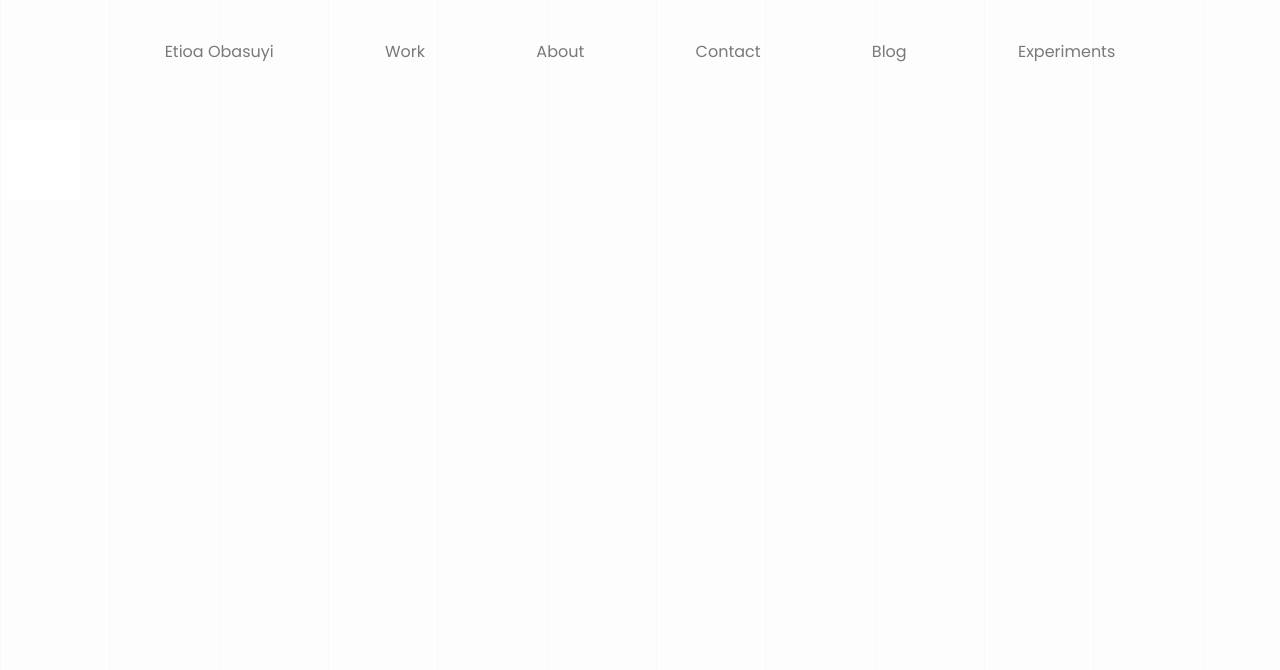
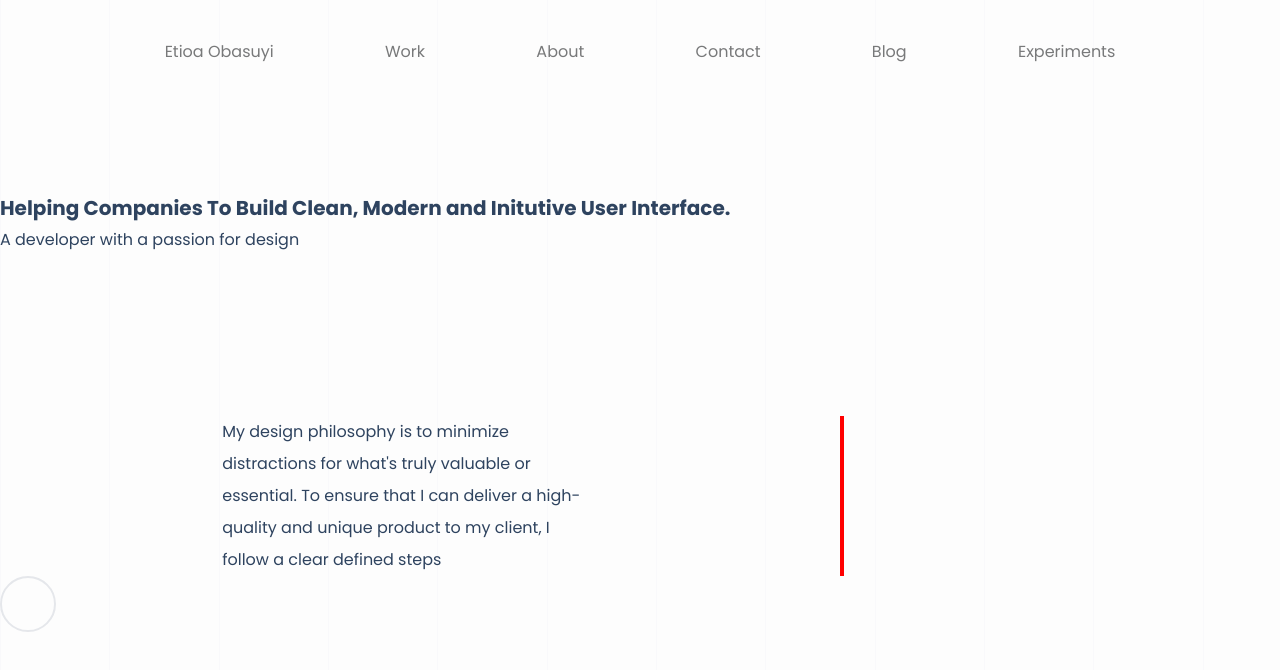
Before and after one commit to etiosa/etiosaobasuyiwebsite, a Next.js app: page /about in a window 1280 px wide. Shown: the top 670 px of the page. Built offline with nearby package versions, Linux system fonts and the light colour scheme; a web font is replaced by a local one.

Commit message:
layout about page

```diff
--- a/components/Layout/Layout.tsx
+++ b/components/Layout/Layout.tsx
@@ -1,12 +1,69 @@
+import { useEffect } from "react"
 import Line from "../line/line"
 import Nav from "../Nav/Nav"
 function Layout({ children }: any) {
+
+    //curosor here
+    useEffect(() => {
+        console.log("useffetc called agai")
+        const cursor = (event: any) => {
+            if (mouseCurouser) {
+                mouseCurouser.style.left = event.clientX + "px"
+                mouseCurouser.style.top = event.clientY + "px";
+
+
+            }
+            if (ProjectImage) {
+
+                ProjectImage.forEach(image => {
+                    image.addEventListener('mouseover', () => {
+                        outter?.classList.add("scale-[4]", "opacity-1", "bg-[#F26527]");
+
+                        outterText?.classList.add('text-opacity');
+                    })
+
+                })
+
+                ProjectImage.forEach(image => {
+                    image.addEventListener('mouseleave', () => {
+                        outter?.classList.remove("scale-[4]");
+                        outterText?.classList.remove('text-opacity');
+                    })
+
+                })
+            }
+
+        }
+        const mouseCurouser = document.querySelector('.cursor');
+        //project-image
+        const ProjectImage = document.querySelectorAll('.project-image');
+        const outter = document.querySelector('.outter')
+        const outterText = document.querySelector('.outterText')
+        window.addEventListener("mousemove", cursor)
+
+
+
+
+
+    })
 
     return (
         <>
             <Nav />
             <Line />
-            <main>{children}
+            <main>
+                {children}
+                <div
+
+
+                    className='cursor fixed overflow-hidden border-2  w-14 h-14 rounded-full text-center  '>
+                    <div className="outter  w-5 h-5 relative  top-4 left-4  rounded-full transition-all duration-500	 ">
+                    </div>
+                    <span className=' outterText relative  font-bold text-lg font-Poppins text-hide'>View</span>
+
+
+
+                </div>
             </main>
         </>
 
--- a/components/line/line.tsx
+++ b/components/line/line.tsx
@@ -2,7 +2,7 @@ function Line(){
 
     return (
         <>
-        <div className="grid top-0 grid-cols-6 md:grid-cols-12  md:gap-8  gap-5   -z-1  absolute left-0 right-0">
+        <div className="grid top-0 grid-cols-6 md:grid-cols-12  md:gap-8  gap-5   -z-1  fixed left-0 right-0">
             <div className="bg-[#ebeef53b] h-screen w-[0.34px]"></div>
             <div className="bg-[#ebeef53b] h-screen w-[0.34px]"></div>
             <div className="bg-[#ebeef53b] h-screen w-[0.34px]"></div>
--- a/pages/_app.tsx
+++ b/pages/_app.tsx
@@ -1,9 +1,12 @@
 import '../styles/globals.css'
 import type { AppProps } from 'next/app'
 import Layout from '../components/Layout/Layout'
-
+import {AnimatePresence} from "framer-motion"
 export default function App({ Component, pageProps }: AppProps) {
   return(
+    <AnimatePresence mode="wait">
   <Layout>
-  <Component {...pageProps} /> </Layout>)
+  <Component {...pageProps} /> </Layout>
+  </AnimatePresence>
+  )
 }
--- a/pages/about/index.tsx
+++ b/pages/about/index.tsx
@@ -2,10 +2,69 @@ import { NextPage } from "next/types"
 import { motion } from "framer-motion";
 
 const About: NextPage = () => {
-    return (
-        <div className="bg-[white] h-20 w-20">
-        <motion.div whileHover={{ scale: 1.2 }} whileTap={{ scale: 0.8 }} />
+  //5xl
+  //leading 4re
+  return (
+    <>
+      <div className="flex flex-col  items-center  w-10/12 justify-start relative mt-32">
+        <div className=" w-full relative flex justify-center items-center mb-24 max-[500px]:flex-col ">
+
+          <h2 className="text-[#2E435F] font-bold text-xl  max-[500px]:text-xl font-Poppins leading-[2rem]  w-full relative">
+            Helping Companies To Build Clean, Modern and Initutive User Interface.
+            <p className="absolute text-sm font-normal">A developer with a passion for design</p>
+          </h2>
+          <div className="bg-[blue] w-14  block"></div>
+
+        </div>
+
+
+        <div className="w-7/12 relative font-Poppins  text-[#2E435F] flex   mt-24 leading-[2rem] justify-between">
+          <p className="w-7/12"> My design philosophy is to minimize distractions for what's truly valuable or essential.  To ensure that I can deliver a
+            high-quality and unique product to my client, I follow a clear defined steps</p>
+          <div className="bg-[red] w-1  block"></div>
+        </div>
+
+        {/* process role*/}
+
       </div>
-    )
+
+    </>
+  )
 }
 export default About
+
+/*
+
+       <div className="w-[100vw] ">
+        <div className="bg-[red] w-5 h-[4000px] ">
+          <div className="bg-[blue] w-14 h-14 rounded-full relative mb-24">
+            <span className="absolute">Discover</span>
+          <div className="bg-[green]  absolute top-2 left-16 w-[600px] p-10 h-[120px]"><p className="font-poppins">
+          In this initial phase the goal is to learn as much as
+possible about what makes your business unique
+            </p></div>
+            </div>
+
+            <div className="bg-[blue] w-14 h-14 rounded-full relative mb-24 mt-24">
+            <span className="absolute">Discover</span>
+          <div className="bg-[green]  absolute top-2 left-16 w-[600px] p-10 h-[120px]"><p className="font-poppins">
+          In this initial phase the goal is to learn as much as
+possible about what makes your business unique
+            </p></div>
+            </div>
+
+
+            <div className="bg-[blue] w-14 h-14 rounded-full relative mb-24 mt-24">
+            <span className="absolute">Discover</span>
+          <div className="bg-[green]  absolute top-2 left-16 w-[600px] p-10 h-[120px]"><p className="font-poppins">
+          In this initial phase the goal is to learn as much as
+possible about what makes your business unique
+            </p></div>
+            </div>
+        </div>
+
+
+
+        </div>
+
+*/
--- a/pages/index.tsx
+++ b/pages/index.tsx
@@ -2,11 +2,9 @@ import Head from 'next/head'
 import Image from 'next/image'
 import styles from '../styles/Home.module.css'
 import { motion } from "framer-motion"
-import { useEffect, useState } from 'react'
 import ScrollTrigger from "gsap/dist/ScrollTrigger";
 
 import { gsap } from "gsap";
-import Line from '../components/line/line'
 gsap.registerPlugin(ScrollTrigger);
 
 
@@ -54,54 +52,11 @@ const popImage = {
 
   },
 }
-/*  filter: `drop-shadow(0px 354px 142px rgba(32, 37, 42, 0.01)) drop-shadow(0px 199px 119px rgba(32, 37, 42, 0.05))
-    drop-shadow(0px 88px 88px rgba(32, 37, 42, 0.09))
-     drop-shadow(0px 22px 49px rgba(32, 37, 42, 0.1))
-    drop-shadow(0px 0px 0px rgba(32, 37, 42, 0.1))`*/
-export default function Home() {
-
-  useEffect(() => {
-    console.log("useffetc called agai")
-    const cursor = (event: any) => {
-      if (mouseCurouser) {
-        mouseCurouser.style.left = event.clientX + "px"
-        mouseCurouser.style.top = event.clientY + "px";
 
 
-      }
-      if (ProjectImage) {
-
-        ProjectImage.forEach(image => {
-          image.addEventListener('mouseover', () => {
-            outter?.classList.add("scale-[4]", "opacity-1", "bg-[#F26527]");
-
-            outterText?.classList.add('text-opacity');
-          })
-
-        })
-
-        ProjectImage.forEach(image => {
-          image.addEventListener('mouseleave', () => {
-            outter?.classList.remove("scale-[4]");
-            outterText?.classList.remove('text-opacity');
-          })
-
-        })
-      }
-
-    }
-    const mouseCurouser = document.querySelector('.cursor');
-    //project-image
-    const ProjectImage = document.querySelectorAll('.project-image');
-    const outter = document.querySelector('.outter')
-    const outterText = document.querySelector('.outterText')
-    window.addEventListener("mousemove", cursor)
+    export default function Home() {
 
 
-
-
-
-  })
 
 
 
@@ -115,7 +70,7 @@ export default function Home() {
           <meta name="description" content="Generated by create next app" />
           <link rel="icon" href="/favicon.ico" />
         </Head>
-        <main className={styles.main}>
+        <div className={styles.main}>
 
           <div className='flex flex-col w-80 sm:w-96 md:w-10/12 md:items-center relative'>
             <div>
@@ -167,7 +122,7 @@ export default function Home() {
 
           <section className="  w-full h-full   justify-center items-center " >
 
-            <div className="  relative ">
+            {/*<div className="  relative ">
 
               <div className=" flex    w-full justify-center items-center mt-5   lg:flex-row    " id="work-container">
 
@@ -224,10 +179,10 @@ export default function Home() {
 
 
 
-            </div>
+          </div> */}
 
 
-            <div className="  relative  overflow-hidden">
+           {/* <div className="  relative  overflow-hidden">
 
               <div className=" flex    w-full justify-center items-center mt-5   lg:flex-row    " id="work-container">
 
@@ -284,7 +239,7 @@ export default function Home() {
 
 
 
-            </div>
+          </div> */}
 
 
 
@@ -311,21 +266,11 @@ export default function Home() {
 
           </section>
 
-          < div
-
-
-            className='cursor fixed overflow-hidden border-2  w-14 h-14 rounded-full text-center  '>
-            <div className="outter  w-5 h-5 relative  top-4 left-4  rounded-full transition-all duration-500	 ">
-            </div>
-            <span className=' outterText relative  font-bold text-lg font-Poppins text-hide'>View</span>
 
 
 
-          </div>
 
-
-
-        </main>
+        </div>
 
 
       </div>
--- a/pages/work/index.tsx
+++ b/pages/work/index.tsx
@@ -9,6 +9,7 @@ import { projects } from "../../types/project"
 import AnimatedText from "./AnimatedText";
 import Text from "../../components/Animation/Text";
 import Word from "../../components/Animation/Word";
+import { useRouter } from "next/router";
 
 
 
@@ -17,6 +18,7 @@ gsap.registerPlugin(ScrollTrigger);
 
 const Work: NextPage = () => {
     //box shadow when you over it
+    const router =useRouter()
     const [position, setPosition] = useState(0)
     const [replay, setReplay] = useState(true);
     const [scrollposition, setScrollPosition] = useState(0)
@@ -30,11 +32,33 @@ const Work: NextPage = () => {
     ];
 
     const container = {
-        visible: {
-            transition: {
-                staggerChildren: 0.025
+
+        initial:{
+            opacity: 0,
+            clipPath: `circle(1.1% at 49% 100%)`,
+            transition:{
+                duration:2,
+                staggerChildren: 0.05
             }
-        }
+        },
+        animate:{
+            opacity: 1,
+            clipPath: `circle(600% at 49% 400%)`,
+            transition:{
+                duration:2,
+                staggerChildren: 0.05
+            }
+
+        },
+        exit:{
+            opacity: 0,
+            clipPath: `circle(1.1% at 49% 100%)`,
+            transition:{
+                duration:1,
+                staggerChildren: 0.05
+            }
+        },
+
     };
 
 
@@ -97,7 +121,14 @@ const Work: NextPage = () => {
     }
 
     return (
-        <>
+        <motion.div
+        style={{background:"linear-gradient(180deg, rgba(255, 255, 255, 0) 0%, rgba(255, 255, 255, 0) 100%)", height:'100vh'}}
+        key={router.route}
+        variants={container}
+        initial="initial:"
+        animate="animate"
+        exit="exit"
+        >
 
 
             <div className=" flex items-center flex-col max-[1000px]:hidden relative   ">
@@ -237,9 +268,11 @@ const Work: NextPage = () => {
                     <motion.div
 
                         initial={{
+                            opacity:0,
                             background: projects[position].background,
                         }}
                         animate={{
+                            opacity:1,
                             background: projects[position].background
                         }}
 
@@ -325,9 +358,11 @@ const Work: NextPage = () => {
                     </div>
                     <motion.div
                         initial={{
+                            opacity:0,
                             background: projects[position].background,
                         }}
                         animate={{
+                            opacity:1,
                             background: projects[position].background
                         }}
 
@@ -510,7 +545,7 @@ const Work: NextPage = () => {
 
 
             </div>
-        </>
+        </motion.div>
     )
 }
 export default Work
--- a/styles/Home.module.css
+++ b/styles/Home.module.css
@@ -6,4 +6,5 @@
   flex-direction: column;
   justify-content: center;
   align-items: center;
+  position: relative;
 }
```
